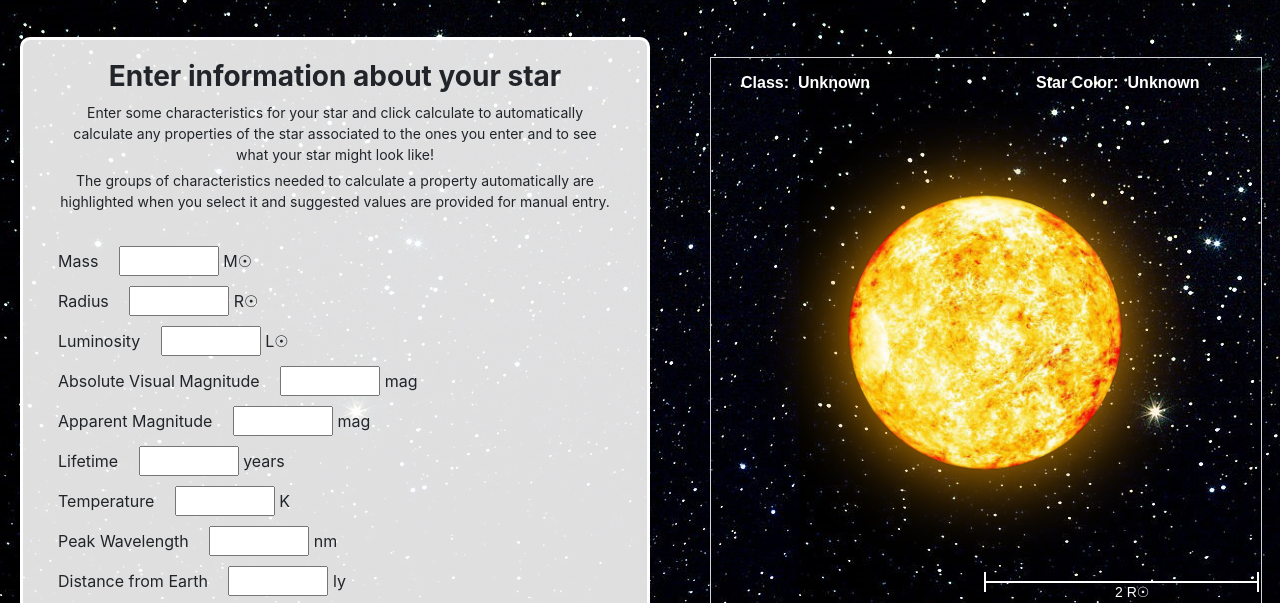
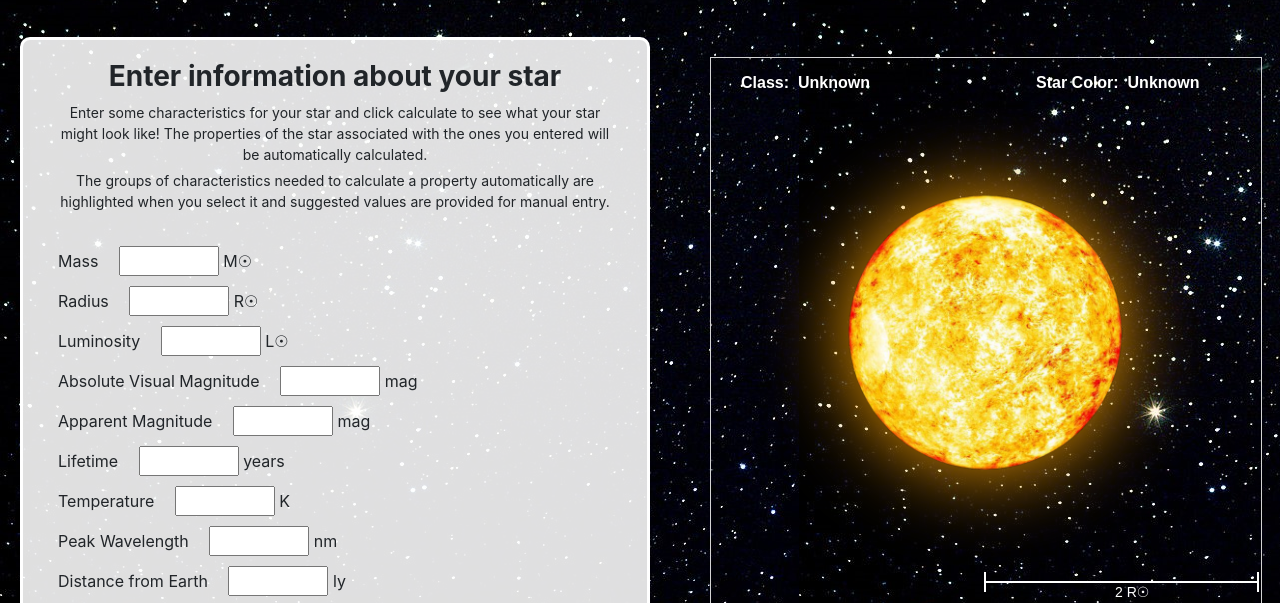
Before and after one commit to Corn-M/SpaceProject, a plain HTML site: page star_calc.html in a window 1280 px wide. Shown: the part 171-774 px from the top of the page. Drawn offline with nearby package versions, Linux system fonts and the light colour scheme.

Commit message:
Update star_calc.html

```diff
--- a/star_calc.html
+++ b/star_calc.html
@@ -57,8 +57,8 @@
             <div class="float-left holder planet-calc" style="padding-left: 30px; padding-right: 30px;">
                 <h3 class="center-col bolded">Enter information about your star</h3>
                 <p class="center-col" style="font-size: 14px;">
-                    Enter some characteristics for your star and click calculate to automatically calculate any properties of the star associated to the ones you
-		    enter and to see what your star might look like!
+                    Enter some characteristics for your star and click calculate to see what your star might look like! The properties of the star
+		    associated with the ones you entered will be automatically calculated.
                 </p>
                 <p class="center-col" style="font-size: 14px;">
                     The groups of characteristics needed to calculate a property automatically are highlighted when you select it and suggested values
```
